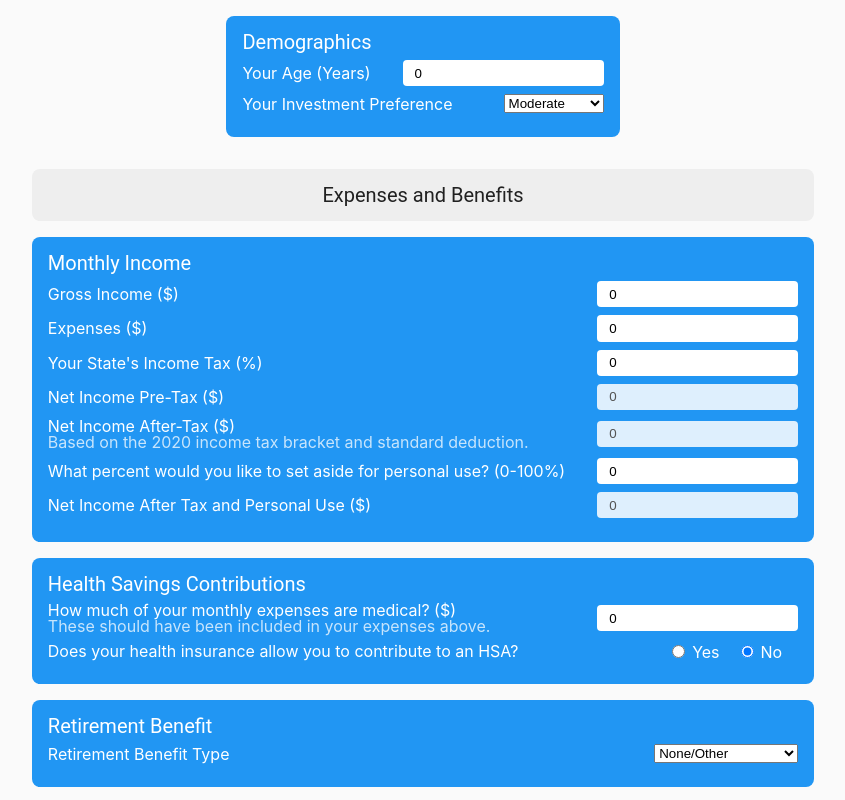
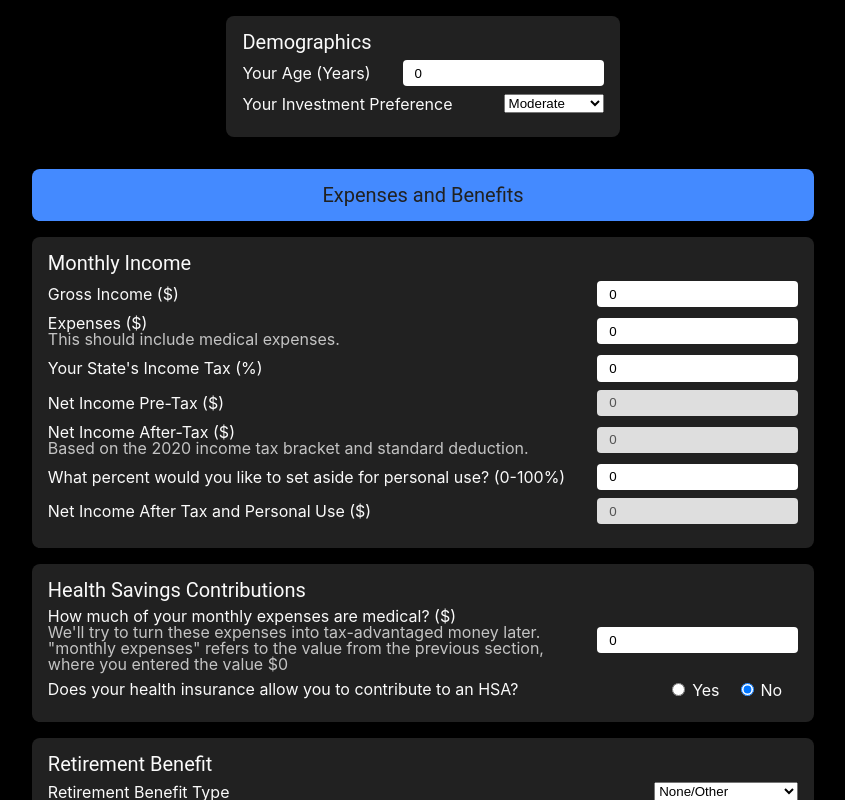
Before and after one commit to ArcticZeroo/hdfs, a React (Create React App) app: page / in a window 1280 px wide. Shown: the top 800 px of the page, without its empty margins (217-1062 px from the left). Built offline with nearby package versions, Linux system fonts and the light colour scheme.

Commit message:
Complete app

```diff
--- a/package.json
+++ b/package.json
@@ -2,6 +2,7 @@
   "name": "hdfs-react",
   "version": "0.1.0",
   "private": true,
+  "homepage": "https://frozor.io/hdfs/",
   "dependencies": {
     "@testing-library/jest-dom": "^5.11.4",
     "@testing-library/react": "^11.1.0",
--- a/src/App.tsx
+++ b/src/App.tsx
@@ -21,11 +21,7 @@ const paletteToCss = (palette: IPalette): string => {
 };
 
 const defaultPaletteData = `
-${paletteToCss(lightPalette)};
-
-@media(prefers-color-scheme: dark) {
-  ${paletteToCss(darkPalette)};
-}
+${paletteToCss(darkPalette)};
 `;
 
 const AppContainer = styled.div`
--- a/src/components/benefits/health-savings/health-savings-contributions.tsx
+++ b/src/components/benefits/health-savings/health-savings-contributions.tsx
@@ -1,11 +1,18 @@
-import React from "react";
-import { useEmployerHSAContributions, useIsHSASupported, useMedicalExpenses } from '../../../hooks/query-params';
+import React from 'react';
+import {
+    useEmployerHSAContributions,
+    useExpenses,
+    useIsHSASupported,
+    useMedicalExpenses
+} from '../../../hooks/query-params';
+import { StringUtil } from '../../../util/string';
 import { Card, CardBody, CardTitle } from '../../card/card';
 import { BooleanInput, BoundedNumberInput, Label, LabelAndInputContainer } from '../../input/labels-and-input';
-import { Hint } from "../../styled/hint";
+import { Hint } from '../../styled/hint';
 
 export const HealthSavingsContributions = () => {
     const [medicalExpenses, setMedicalExpenses] = useMedicalExpenses();
+    const [allExpenses] = useExpenses();
     const [isHSASupported, setIsHSASupported] = useIsHSASupported();
     const [employerHSAContributions, setEmployerHSAContributions] = useEmployerHSAContributions();
 
@@ -18,9 +25,14 @@ export const HealthSavingsContributions = () => {
                 <LabelAndInputContainer>
                     <Label>
                         How much of your monthly expenses are medical? ($)<br/>
-                      <Hint>These should have been included in your expenses above.</Hint>
+                        <Hint>
+                            We'll try to turn these expenses into tax-advantaged money later.<br/>
+                            "monthly expenses" refers to the value from the previous section,<br/>
+                            where you entered the value {StringUtil.money(allExpenses)}
+                        </Hint>
                     </Label>
-                  <BoundedNumberInput value={medicalExpenses} onChange={setMedicalExpenses} min={0}/>
+                    <BoundedNumberInput value={medicalExpenses} onChange={setMedicalExpenses} min={0}
+                                        max={allExpenses}/>
                 </LabelAndInputContainer>
                 <LabelAndInputContainer>
                     <Label>
@@ -34,7 +46,8 @@ export const HealthSavingsContributions = () => {
                             <Label>
                                 How much, if any, does your employer contribute to your HSA each year? ($)
                             </Label>
-                          <BoundedNumberInput value={employerHSAContributions} onChange={setEmployerHSAContributions} min={0}/>
+                            <BoundedNumberInput value={employerHSAContributions} onChange={setEmployerHSAContributions}
+                                                min={0}/>
                         </LabelAndInputContainer>
                     )
                 }
--- a/src/components/benefits/income/income-and-expenses.tsx
+++ b/src/components/benefits/income/income-and-expenses.tsx
@@ -31,7 +31,10 @@ export const IncomeAndExpenses: React.FC = () => {
                 </LabelAndInputContainer>
                 <LabelAndInputContainer>
                     <Label>
-                        Expenses ($)
+                        Expenses ($)<br/>
+                        <Hint>
+                            This should include medical expenses.
+                        </Hint>
                     </Label>
                     <BoundedNumberInput value={expenses} onChange={setExpenses} min={0}/>
                 </LabelAndInputContainer>
--- a/src/components/recommendation/recommendations.tsx
+++ b/src/components/recommendation/recommendations.tsx
@@ -18,7 +18,7 @@ import {
     useHasStockPurchasePlan, useInvestmentPreference,
     useIsHSASupported, useMedicalExpenses,
     useNetIncome,
-    usePersonalUse,
+    usePersonalUse, useRetirement401kType,
     useRetirementBenefitType,
     useSavingsAlready,
     useSavingsDesired,
@@ -26,7 +26,7 @@ import {
     useStockPurchaseDiscount,
     useStockPurchaseLimit
 } from '../../hooks/query-params';
-import { InvestmentType, RetirementAccountType } from '../../models/finance';
+import { InvestmentType, Retirement401kType, RetirementAccountType } from '../../models/finance';
 import { MathUtil } from '../../util/math';
 import { StringUtil } from '../../util/string';
 import { AccentCard, Card, CardBody, CardTitle, CenteredCardTitle, ErrorCard } from '../card/card';
@@ -79,6 +79,7 @@ const PositiveCashFlowRecommendations = () => {
     const [personalUsePercent] = usePersonalUse();
 
     const [retirementAccountType] = useRetirementBenefitType();
+    const [retirement401kType] = useRetirement401kType();
     const [definedContributionMatchPercent] = useDefinedContributionMatchPercent();
     const [definedContributionMatchLimit] = useDefinedContributionMatchLimit();
     const [definedContributionReturn] = useDefinedContributionExpectedReturn();
@@ -141,8 +142,8 @@ const PositiveCashFlowRecommendations = () => {
 
     if (retirementAccountType === RetirementAccountType.employeeContributed) {
         transactions.push({
-            name:    '401k retirement',
-            isTaxed: false,
+            name:    '401k Plan',
+            isTaxed: retirement401kType === Retirement401kType.roth,
             cost:    monthlyDollarsRequiredUntilRetirementMatchLimitHit
         });
     }
@@ -169,6 +170,22 @@ const PositiveCashFlowRecommendations = () => {
         });
     }
 
+    const percentOfSavingsAchieved = liquidSavingsDesired === 0 ? 1 : liquidSavingsAlready / liquidSavingsDesired;
+    const savingsDivisorRatio = Math.min(Math.exp(percentOfSavingsAchieved - 0.95), 1);
+    const splitForUserPreference = investmentSplit[investmentPreference];
+    const savingsAsPercentOfRemaining = splitForUserPreference[InvestmentType.cash] / savingsDivisorRatio;
+    const savingsPerMonth = Math.min(liquidSavingsRemaining / 12, remainingMoney() * savingsAsPercentOfRemaining);
+
+    const differenceInSavingsPercentage = savingsAsPercentOfRemaining - splitForUserPreference[InvestmentType.cash];
+
+    if (savingsPerMonth > 0) {
+        transactions.push({
+            name:    'Liquid Savings',
+            isTaxed: true,
+            cost:    savingsPerMonth
+        });
+    }
+
     if (canContributeToRothIRA) {
         transactions.push({
             name:    'Roth IRA',
@@ -177,25 +194,13 @@ const PositiveCashFlowRecommendations = () => {
         });
     }
 
-    const percentOfSavingsAchieved = liquidSavingsDesired === 0 ? 1 : liquidSavingsAlready / liquidSavingsDesired;
-    const savingsDivisorRatio = Math.min(Math.exp(percentOfSavingsAchieved - 0.95), 1);
-    const splitForUserPreference = investmentSplit[investmentPreference];
-    const savingsAsPercentOfRemaining = splitForUserPreference[InvestmentType.cash] / savingsDivisorRatio;
-    const savingsPerMonth = Math.min(liquidSavingsRemaining / 12, remainingMoney() * savingsAsPercentOfRemaining);
-
-    const differenceInSavingsPercentage = savingsAsPercentOfRemaining - splitForUserPreference[InvestmentType.cash];
-
-    transactions.push({
-        name:    'Liquid Savings',
-        isTaxed: true,
-        cost:    savingsPerMonth
-    });
-
-    transactions.push({
-        name:    'Stock purchase plan (you\'ll get this money back with the discount as soon as you can sell)',
-        isTaxed: true,
-        cost:    stockPurchasePlanLimit / 12
-    });
+    if (hasStockPurchasePlan) {
+        transactions.push({
+            name:    'Stock purchase plan (you\'ll get this money back with the discount as soon as you can sell)',
+            isTaxed: true,
+            cost:    stockPurchasePlanLimit / 12
+        });
+    }
 
     const remainingMoneyAfterEverything = remainingMoney();
     // normally we'd let the final algorithm handle filtering out transactions that have no money left,
```
Lines whose indentation alone changed are shown as unchanged.
